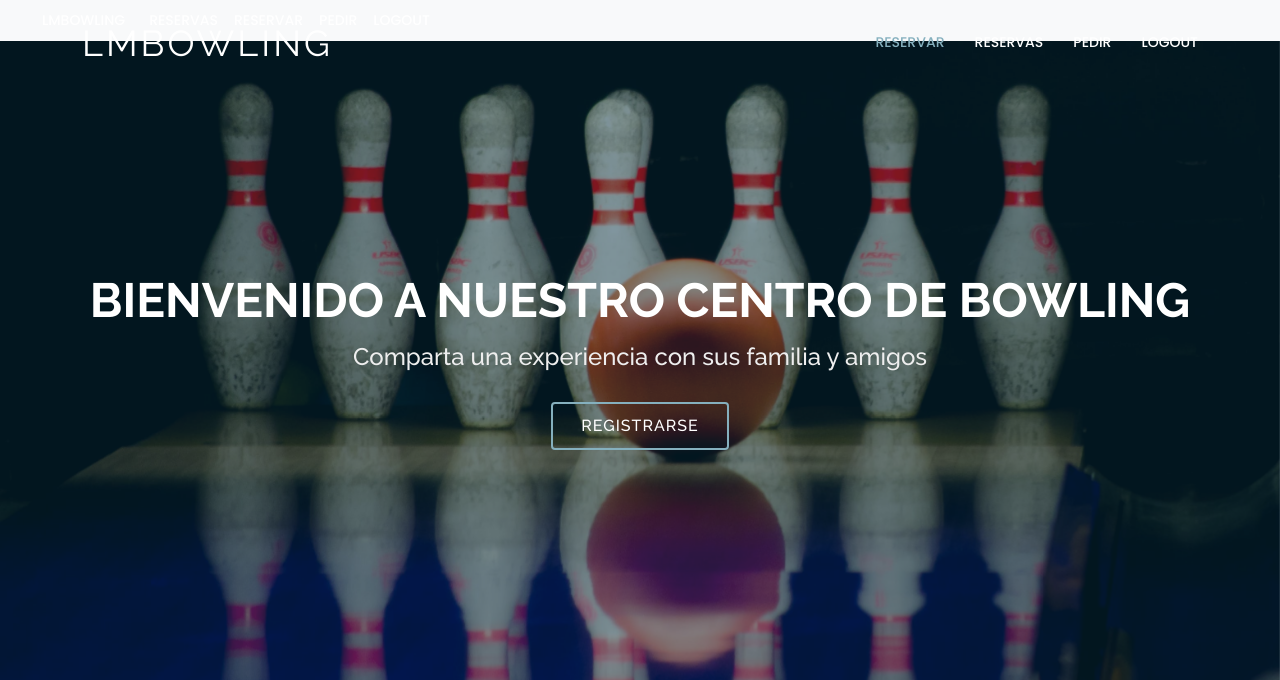
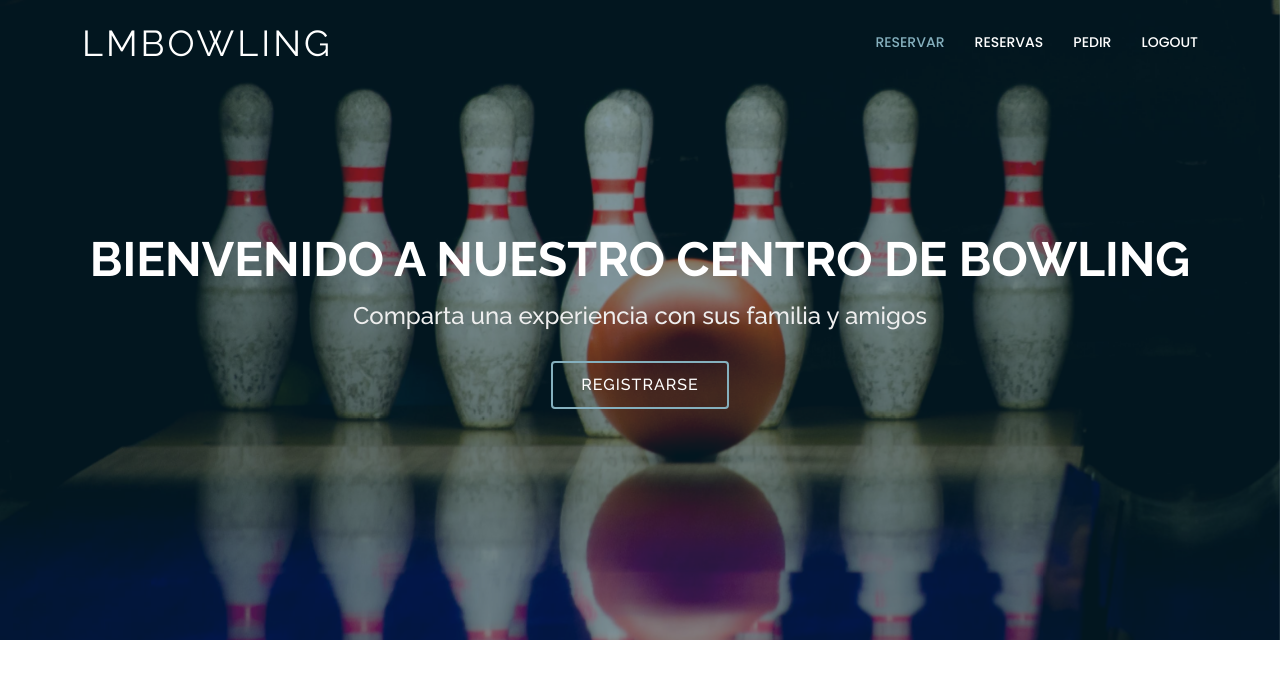
Before and after one commit to AugustoGL/CentroBowlogin, a Django app: page / in a window 1280 px wide. Shown: the top 680 px of the page. Run offline with Django 4.2, Linux system fonts and the light colour scheme; the visitor is signed in with stand-in values (Sample User, id 1); some libraries are stand-ins or nearby versions.

Commit message:
terminooo

```diff
--- a/CentroDeBowling/templates/base.html
+++ b/CentroDeBowling/templates/base.html
@@ -3,6 +3,30 @@
 <!DOCTYPE html>
 <html lang="en">
 <head>
+  <meta charset="utf-8">
+  <meta content="width=device-width, initial-scale=1.0" name="viewport">
+
+  <title>Centro de Bowling</title>
+  <meta content="" name="description">
+  <meta content="" name="keywords">
+
+  <!-- Favicons -->
+  <link href="static/assets/img/favicon.png" rel="icon">
+  <link href="static/assets/img/apple-touch-icon.png" rel="apple-touch-icon">
+
+  <!-- Google Fonts -->
+  <link href="https://fonts.googleapis.com/css?family=Open+Sans:300,300i,400,400i,600,600i,700,700i|Raleway:300,300i,400,400i,500,500i,600,600i,700,700i|Poppins:300,300i,400,400i,500,500i,600,600i,700,700i" rel="stylesheet">
+
+  <!-- Vendor CSS Files -->
+  <link href="static/assets/vendor/bootstrap/css/bootstrap.min.css" rel="stylesheet">
+  <link href="static/assets/vendor/bootstrap-icons/bootstrap-icons.css" rel="stylesheet">
+  <link href="static/assets/vendor/boxicons/css/boxicons.min.css" rel="stylesheet">
+  <link href="static/assets/vendor/glightbox/css/glightbox.min.css" rel="stylesheet">
+  <link href="static/assets/vendor/remixicon/remixicon.css" rel="stylesheet">
+  <link href="static/assets/vendor/swiper/swiper-bundle.min.css" rel="stylesheet">
+
+  <!-- Template Main CSS File -->
+  <link href="static/assets/css/style.css" rel="stylesheet">
     <meta charset="UTF-8">
     <meta name="viewport" content="width=device-width, initial-scale=1.0">
     <link href="https://cdn.jsdelivr.net/npm/bootstrap@5.3.2/dist/css/bootstrap.min.css" rel="stylesheet">
@@ -17,7 +41,7 @@
     <div class="container d-flex align-items-center justify-content-between">
 
       <div class="logo">
-        <h1><a href="index.html">LMBowling</a></h1>
+        <h1><a href="/">LMBowling</a></h1>
         <!-- Uncomment below if you prefer to use an image logo -->
         <!-- <a href="index.html"><img src="assets/img/logo.png" alt="" class="img-fluid"></a>-->
       </div>
@@ -42,47 +66,6 @@
     </div>
   </header><!-- End Header -->
 
-<header>
-  <nav class="navbar navbar-expand-lg bg-body-tertiary">
-    <div class="container-fluid">
-      <a class="navbar-brand" href="/">LMBOWLING</a>
-      <button class="navbar-toggler" type="button" data-bs-toggle="collapse" data-bs-target="#navbarNav" aria-controls="navbarNav" aria-expanded="false" aria-label="Toggle navigation">
-        <span class="navbar-toggler-icon"></span>
-      </button>
-      <div class="collapse navbar-collapse" id="navbarNav">
-        <ul class="navbar-nav">
-          {% if user.is_authenticated %}
-          <li class="nav-item">
-            <a class="nav-link" href="{% url 'reservas' pk=request.user.pk %}">Reservas</a>
-          </li>
-
-          <li class="nav-item">
-            <a class="nav-link" href="/reservar">Reservar</a>
-          </li>
-
-          <li class="nav-item">
-            <a class="nav-link" href="{% url 'pedir' pk=request.user.pk %}">Pedir</a>
-          </li>
-
-
-          <li class="nav-item">
-            <a class="nav-link" href="/logout">Logout</a>
-          </li>
-          {% else %}
-          <li class="nav-item">
-            <a class="nav-link" href="/signup">Signup</a>
-          </li>
-          <li class="nav-item">
-            <a class="nav-link" href="/login">Login</a>
-          </li>
-          {% endif %}
-        </ul>
-      </div>
-    </div>
-  </nav>
-
-</header>
-
 <div class="universal">
 
   {% block content%}
```
